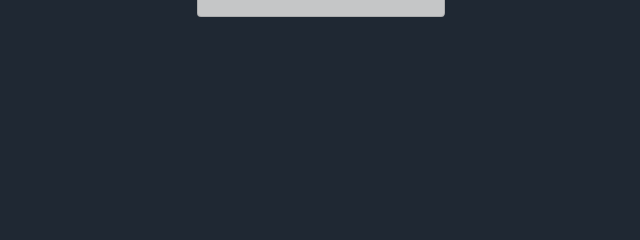
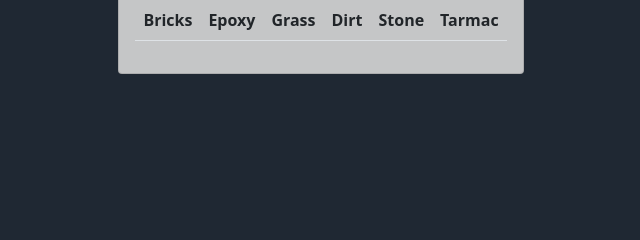
Before and after one commit to henro47/ITRI_671, a Django app: page /result/ in a window 1280 px wide. Shown: the part 114-354 px from the top of the page, without its empty margins (319-959 px from the left). Run offline with Django 3.2, Linux system fonts and the light colour scheme; lists and menus that the app fills with data are empty; some libraries are stand-ins or nearby versions.

Commit message:
Changes to UI
1) Upload file working
2) Table showing prediction values

```diff
--- a/ITRI_671/views.py
+++ b/ITRI_671/views.py
@@ -46,6 +46,17 @@ def get_category(index):
     elif(index == 5):
         return 'Tarmac'
 
+def to_dataFrame(np_array):
+    df = pd.DataFrame(np_array, columns = ['Bricks','Epoxy','Grass','Dirt','Stone','Tarmac'])
+    return df
+
+def to_dictionary(df):
+    data = []
+    for i in range(df.shape[0]):
+        temp = df.iloc[i]
+        data.append(dict(temp))
+    return data
+
 #VIEWS
 
 def home(request):
@@ -53,12 +64,17 @@ def home(request):
 
 def prediction(request):
     category = "CAT"
+    data_dict = ""
     if(request.method == 'POST'):
         uploaded_file = request.FILES['document']
         model = load_model('ITRI_671\keras_model')
         df = pd.read_csv(uploaded_file, delimiter=',', header=None)
         pred = predict(model, df)
+
         index = tf.argmax(pred, axis=1)
         category = get_category(index)
 
-    return render(request, "prediction.html",{'results':category})
+        pred_df = to_dataFrame(pred)
+        data_dict = to_dictionary(pred_df)
+
+    return render(request, "prediction.html",{'results':category,'data':data_dict})
--- a/templates/home.html
+++ b/templates/home.html
@@ -38,8 +38,8 @@
 
                     <form action="{% url 'predict' %}" method="post" enctype="multipart/form-data">
                       {% csrf_token %}
-                      <input type="file" name="document">
-                      <button type="submit" value="Predict">Upload</button>
+                      <input class="btn btn-primary btn-lg" type="file" name="document">
+                      <button class="btn btn-secondary btn-lg" type="submit" value="Predict">Upload</button>
                     </form>
                   </div>
                 </div>
--- a/templates/prediction.html
+++ b/templates/prediction.html
@@ -38,6 +38,32 @@
                   <div class="text-center">
                     <img id="img" src="" class="rounded" alt="...">
                   </div>
+
+                  <table class="table">
+                    <thead>
+                      <tr>
+                        <th scope="col">Bricks</th>
+                        <th scope="col">Epoxy</th>
+                        <th scope="col">Grass</th>
+                        <th scope="col">Dirt</th>
+                        <th scope="col">Stone</th>
+                        <th scope="col">Tarmac</th>
+                      </tr>
+                    </thead>
+                    {% for i in data %}
+                    <tbody>
+                      <tr>
+                        <td>{{i.Bricks}}</td>
+                        <td>{{i.Epoxy}}</td>
+                        <td>{{i.Grass}}</td>
+                        <td>{{i.Dirt}}</td>
+                        <td>{{i.Stone}}</td>
+                        <td>{{i.Tarmac}}</td>
+                      </tr>
+                    </tbody>
+                    {% endfor %}
+                  </table>
+
                 </div>
               </div>
         </div>
```
